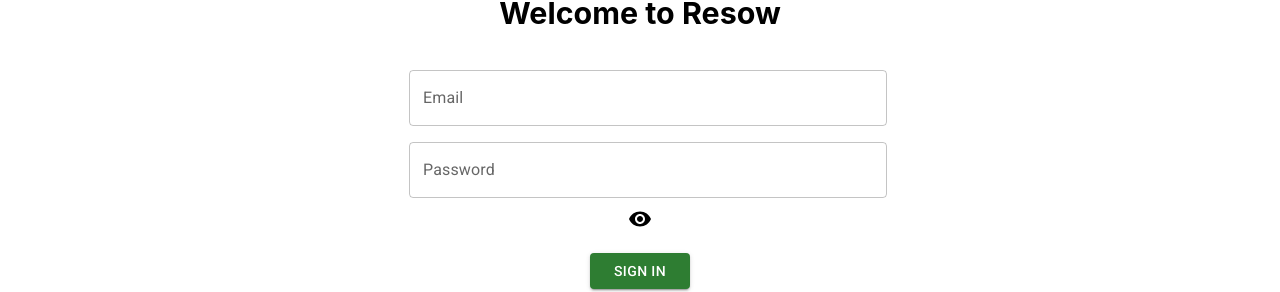
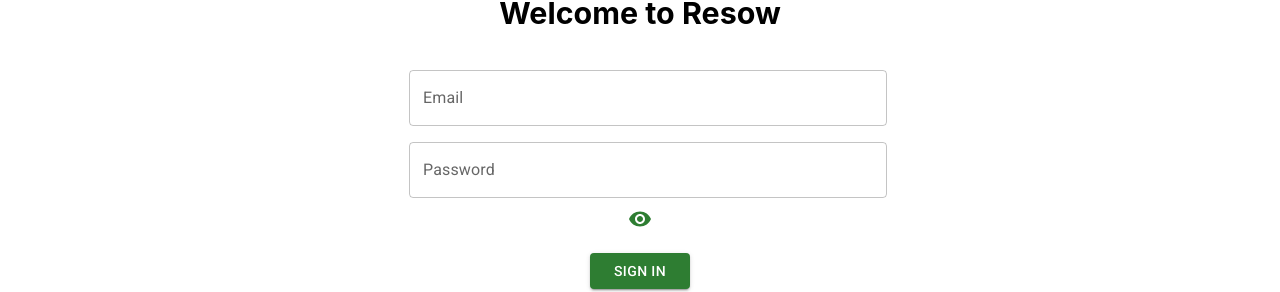
Before and after one commit to sachiniyer/resow, a React (Create React App) app in the folder front-end/: page /SignIn in a window 1280 px wide. Shown: the part 398-690 px from the top of the page. Built offline with nearby package versions, Linux system fonts and the light colour scheme; no server answers.

Commit message:
changed the textfield theme color in sign in page

```diff
--- a/front-end/src/pages/SignIn.js
+++ b/front-end/src/pages/SignIn.js
@@ -8,6 +8,26 @@ import Button from '@mui/material/Button';
 import VisibilityIcon from '@mui/icons-material/Visibility';
 import Stack from '@mui/material/Stack';
 import axios from "axios"
+
+import { createTheme } from '@mui/material/styles';
+import { ThemeProvider } from '@mui/material/styles';
+
+const theme = createTheme({
+  palette: {
+    primary: {
+      light: '#6fbf73',
+      main: '#4caf50',
+      dark: '#357a38',
+      contrastText: '#fff',
+    },
+    secondary: {
+      light: '#91ff35',
+      main: '#76ff03',
+      dark: '#52b202',
+      contrastText: '#000',
+    },
+  },
+})
 
 function SignIn(props) {
 
@@ -94,9 +114,11 @@ function SignIn(props) {
 
         <form>
           <Box justifyContent="center" alignItems="center" sx={{ m: 2 }}>
-            <TextField fullWidth label="Email" id="emailID" sx={{ m: 1 }} onChange={event => setEmailID(event.target.value)} />
-            <TextField type={showPassword ? "text" : "password"} fullWidth label="Password" id="password" sx={{ m: 1 }}  onChange={event => setPassword(event.target.value)}/>
-            <VisibilityIcon onClick={() => setShowPassword(s => !s)} sx={{ cursor: 'pointer' }} />
+            <ThemeProvider theme={theme}>
+              <TextField fullWidth label="Email" id="emailID" sx={{ m: 1 }} onChange={event => setEmailID(event.target.value)} />
+              <TextField type={showPassword ? "text" : "password"} fullWidth label="Password" id="password" sx={{ m: 1 }}  onChange={event => setPassword(event.target.value)}/>
+              <VisibilityIcon onClick={() => setShowPassword(s => !s)} sx={{ cursor: 'pointer', color: 'success.main' }} />
+            </ThemeProvider>
           </Box>
           <Stack spacing={2} direction="column" alignItems="center" >
             <Button color="success" variant="contained" sx={{ width: 100 }}
```
